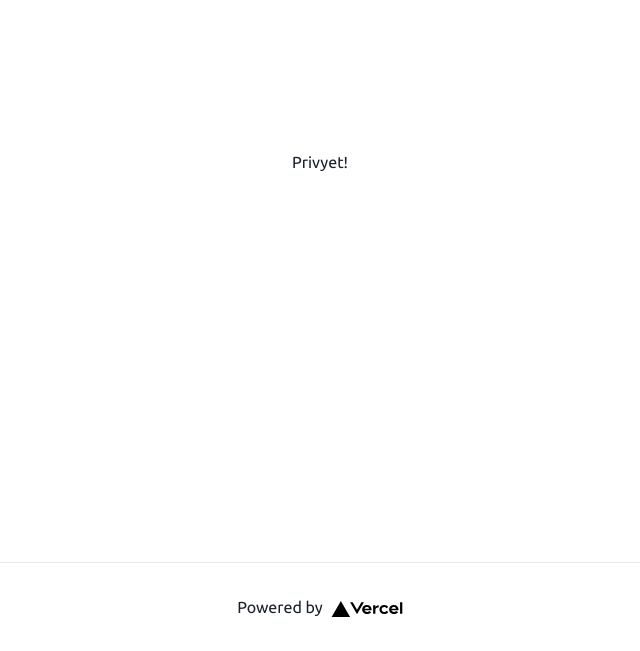
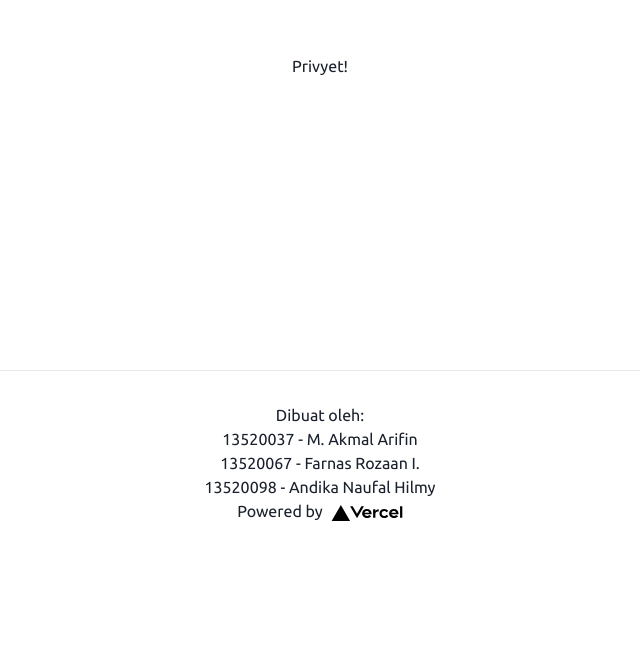
Before and after one commit to dawetmaster/Tubes3_13520037, a Next.js app: page / in a window 1280 px wide. Shown: the part 238-889 px from the top of the page, without its empty margins (320-960 px from the left). After the commit the page ends 800 px from the top, so only its background shows below. Built offline with nearby package versions, Linux system fonts and the light colour scheme.

Commit message:
modularisasi komponen

```diff
--- /dev/null
+++ b/components/footer.js
@@ -0,0 +1,33 @@
+import Image from 'next/image'
+import styles from "../styles/Home.module.css"
+
+const Footer = () => {
+  return (
+    <div>
+      <p>
+        Dibuat oleh:
+      </p>
+      <p>
+        13520037 - M. Akmal Arifin
+      </p>
+      <p>
+        13520067 - Farnas Rozaan I.
+      </p>
+      <p>
+        13520098 - Andika Naufal Hilmy
+      </p>
+      <a
+        href="https://vercel.com?utm_source=create-next-app&utm_medium=default-template&utm_campaign=create-next-app"
+        target="_blank"
+        rel="noopener noreferrer"
+      >
+        Powered by{' '}
+        <span className={styles.logo}>
+          <Image src="/vercel.svg" alt="Vercel Logo" width={72} height={16} />
+        </span>
+      </a>
+    </div>
+  )
+}
+
+export default Footer;
--- /dev/null
+++ b/components/header.js
@@ -0,0 +1,13 @@
+import Head from 'next/head'
+
+const Header = () => {
+  return (
+    <Head>
+      <title>Create Next App</title>
+      <meta name="description" content="Generated by create next app" />
+      <link rel="icon" href="/favicon.ico" />
+    </Head>
+  )
+}
+
+export default Header
--- a/pages/index.js
+++ b/pages/index.js
@@ -2,31 +2,20 @@ import Head from 'next/head'
 import Image from 'next/image'
 import styles from '../styles/Home.module.css'
 import '@fontsource/ubuntu'
+import Footer from '../components/footer'
+import Header from '../components/header'
 
 export default function Home() {
   return (
     <div className={styles.container}>
-      <Head>
-        <title>Create Next App</title>
-        <meta name="description" content="Generated by create next app" />
-        <link rel="icon" href="/favicon.ico" />
-      </Head>
+      <Header />
 
       <main className={styles.main}>
         <h1>Privyet!</h1>
       </main>
 
       <footer className={styles.footer}>
-        <a
-          href="https://vercel.com?utm_source=create-next-app&utm_medium=default-template&utm_campaign=create-next-app"
-          target="_blank"
-          rel="noopener noreferrer"
-        >
-          Powered by{' '}
-          <span className={styles.logo}>
-            <Image src="/vercel.svg" alt="Vercel Logo" width={72} height={16} />
-          </span>
-        </a>
+        <Footer />
       </footer>
     </div>
   )
--- a/styles/Home.module.css
+++ b/styles/Home.module.css
@@ -3,7 +3,7 @@
 }
 
 .main {
-  min-height: 100vh;
+  min-height: calc(100vh - 12em);
   padding: 4rem 0;
   flex: 1;
   display: flex;
@@ -13,20 +13,30 @@
 }
 
 .footer {
-  display: flex;
   flex: 1;
   padding: 2rem 0;
   border-top: 1px solid #eaeaea;
   justify-content: center;
   align-items: center;
+  height: 12em;
 }
 
 .footer a {
   display: flex;
   justify-content: center;
   align-items: center;
+  text-align: center;
   flex-grow: 1;
 }
+
+.footer p {
+  display: flex;
+  justify-content: center;
+  align-items: center;
+  text-align: center;
+  flex-grow: 1;
+}
+
 
 .title a {
   color: #0070f3;
```
